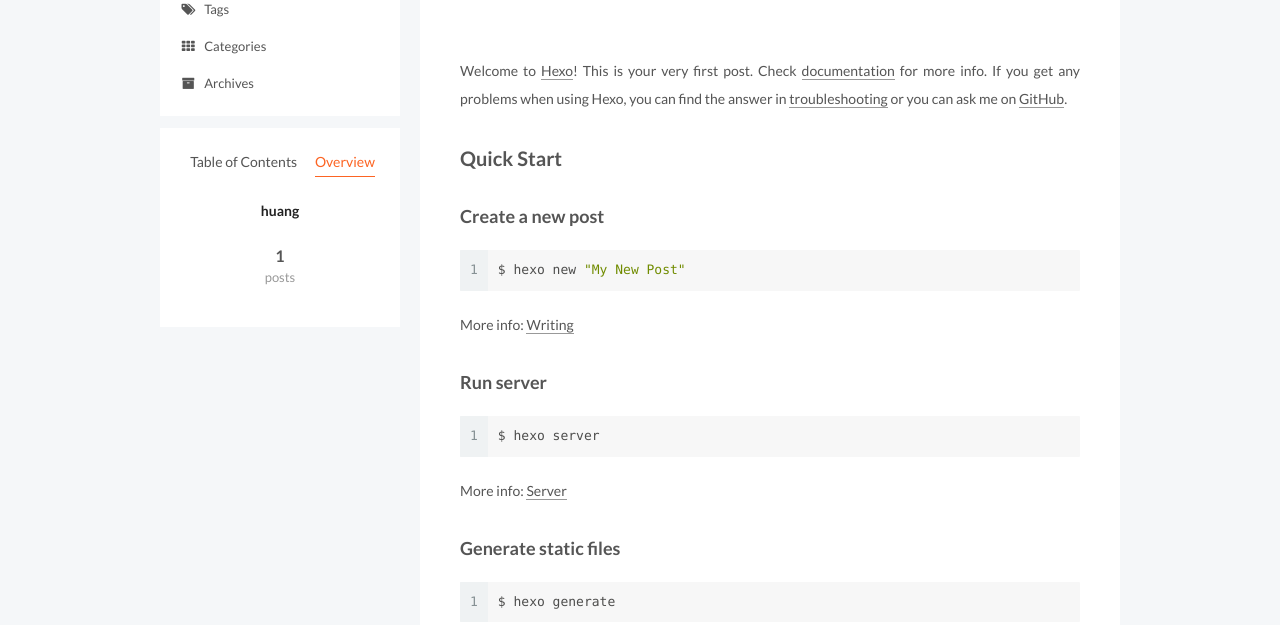
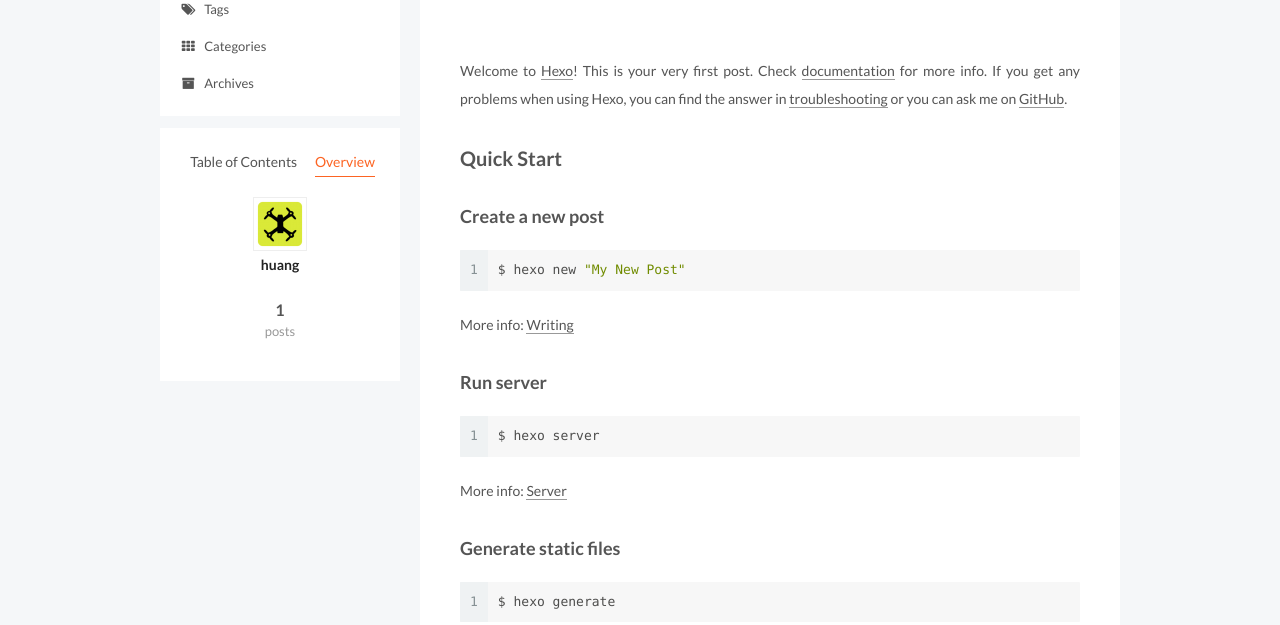
Before and after one commit to Sunnyhp/choosedrone, a plain HTML site: page 2017/11/26/hello-world/index.html in a window 1280 px wide. Both pictures are taken after a click on the item "Overview". Shown: the part 175-800 px from the top of the page. Drawn offline with nearby package versions, Linux system fonts and the light colour scheme; some packages are replaced by stand-ins of ours; a script that the page names is missing.

Commit message:
Site updated: 2017-11-26 16:47:30

```diff
--- a/2017/11/26/hello-world/index.html
+++ b/2017/11/26/hello-world/index.html
@@ -288,7 +288,7 @@
     <span hidden itemprop="author" itemscope itemtype="http://schema.org/Person">
       <meta itemprop="name" content="huang">
       <meta itemprop="description" content="">
-      <meta itemprop="image" content="/images/avatar.gif">
+      <meta itemprop="image" content="/images/avatar.png">
     </span>
 
     <span hidden itemprop="publisher" itemscope itemtype="http://schema.org/Organization">
@@ -479,6 +479,10 @@
       <section class="site-overview-wrap sidebar-panel">
         <div class="site-overview">
           <div class="site-author motion-element" itemprop="author" itemscope itemtype="http://schema.org/Person">
+
+              <img class="site-author-image" itemprop="image"
+                src="/images/avatar.png"
+                alt="huang" />
 
               <p class="site-author-name" itemprop="name">huang</p>
               <p class="site-description motion-element" itemprop="description"></p>
```
Also changed, not shown: archives/2017/11/index.html (+4 -0 lines), archives/2017/index.html (+4 -0 lines), archives/index.html (+4 -0 lines), categories/index.html (+4 -0 lines), index.html (+5 -1 lines), tags/index.html (+4 -0 lines).
